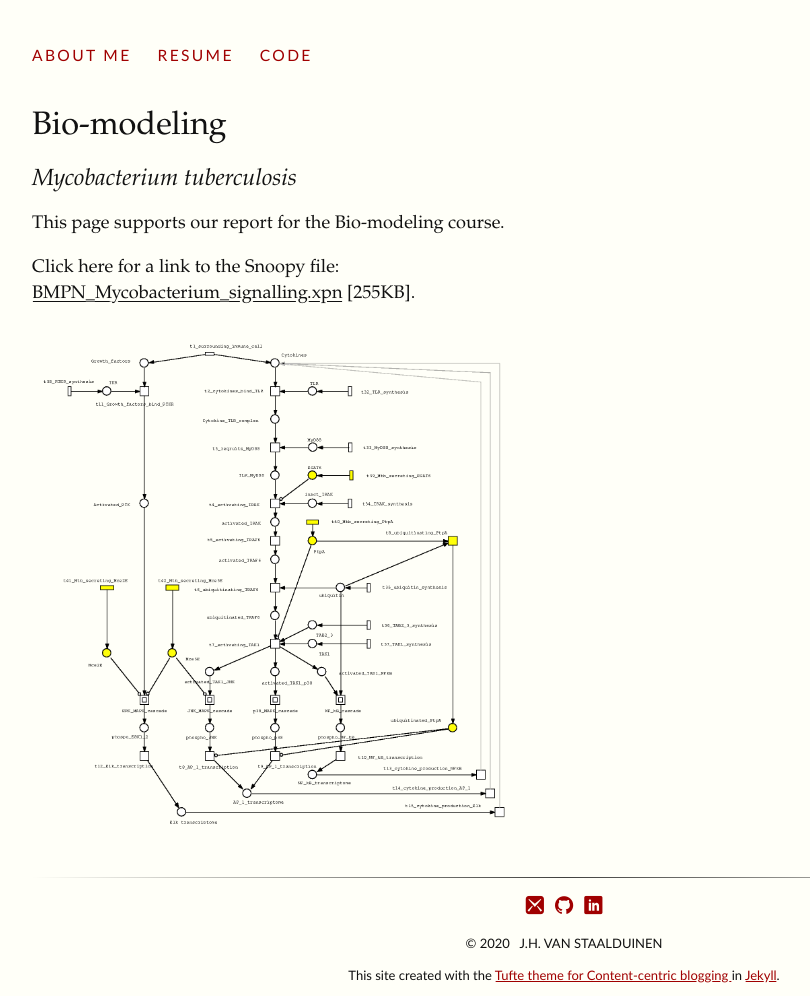
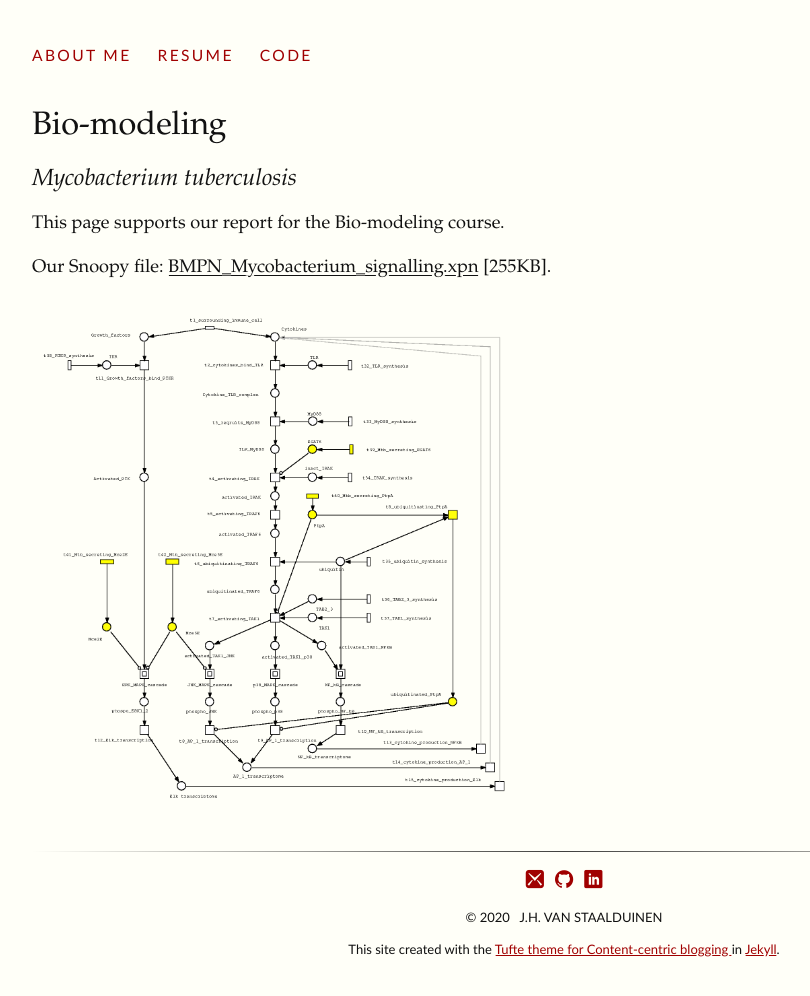
Before and after one commit to jhvanstaalduinen/jhvanstaalduinen.github.io, a Jekyll site: the page built from bmpn/index.md, in a window 1280 px wide. Shown: the whole page, without its empty margins (128-938 px from the left). Built offline with Jekyll 4.4.1, drawn with Linux system fonts in a browser that asks for light colours; some web fonts are replaced; after the commit the page ends 970 px from its top, so only the background shows below that.

Commit message:
Update bmpn

```diff
--- a/bmpn/index.md
+++ b/bmpn/index.md
@@ -8,6 +8,6 @@ nav_exclude: true
 
 This page supports our report for the Bio-modeling course.
 
-Click here for a link to the Snoopy file: <a href="../assets/docs/BMPN_Mycobacterium_signalling.xpn">BMPN_Mycobacterium_signalling.xpn</a> [255KB].
+Our Snoopy file: <a href="../assets/docs/BMPN_Mycobacterium_signalling.xpn">BMPN_Mycobacterium_signalling.xpn</a> [255KB].
 
 <img src="../assets/img/Mycobacterium_signalling.png" width="500"/>
```
